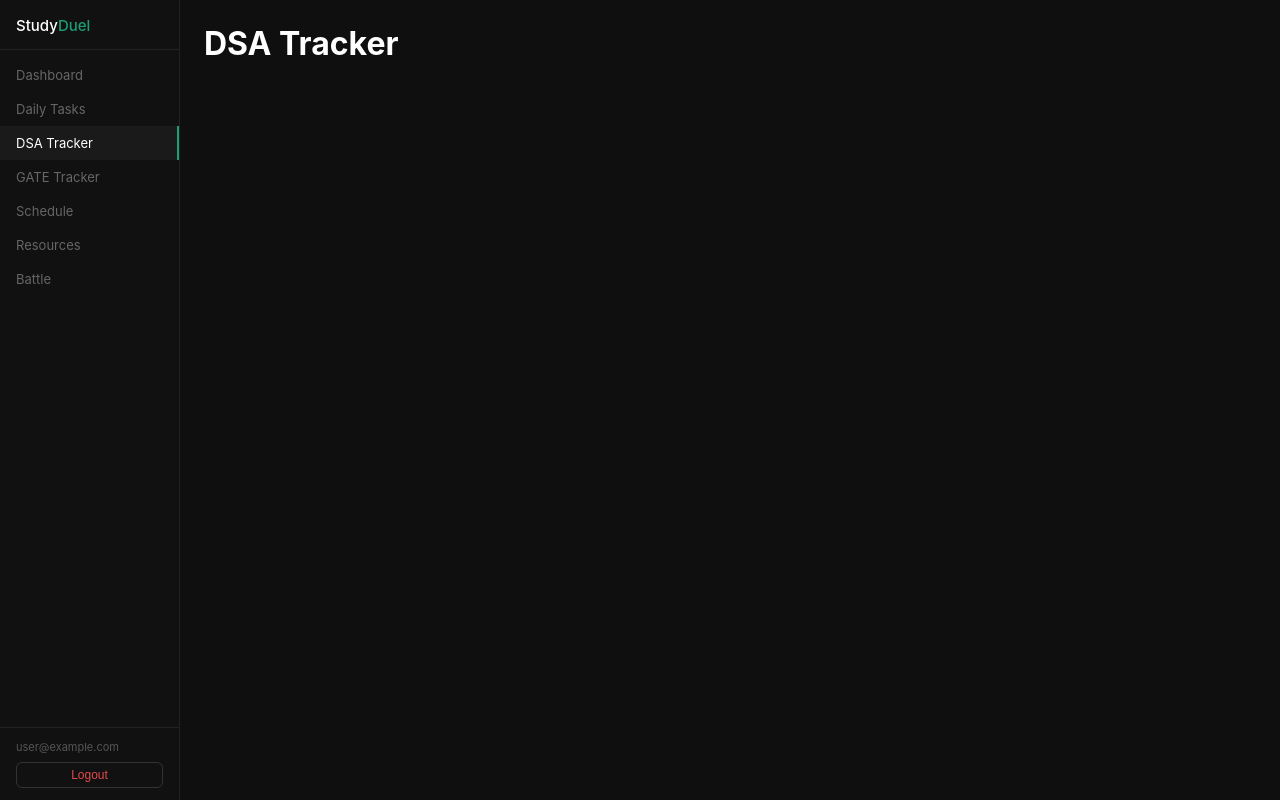
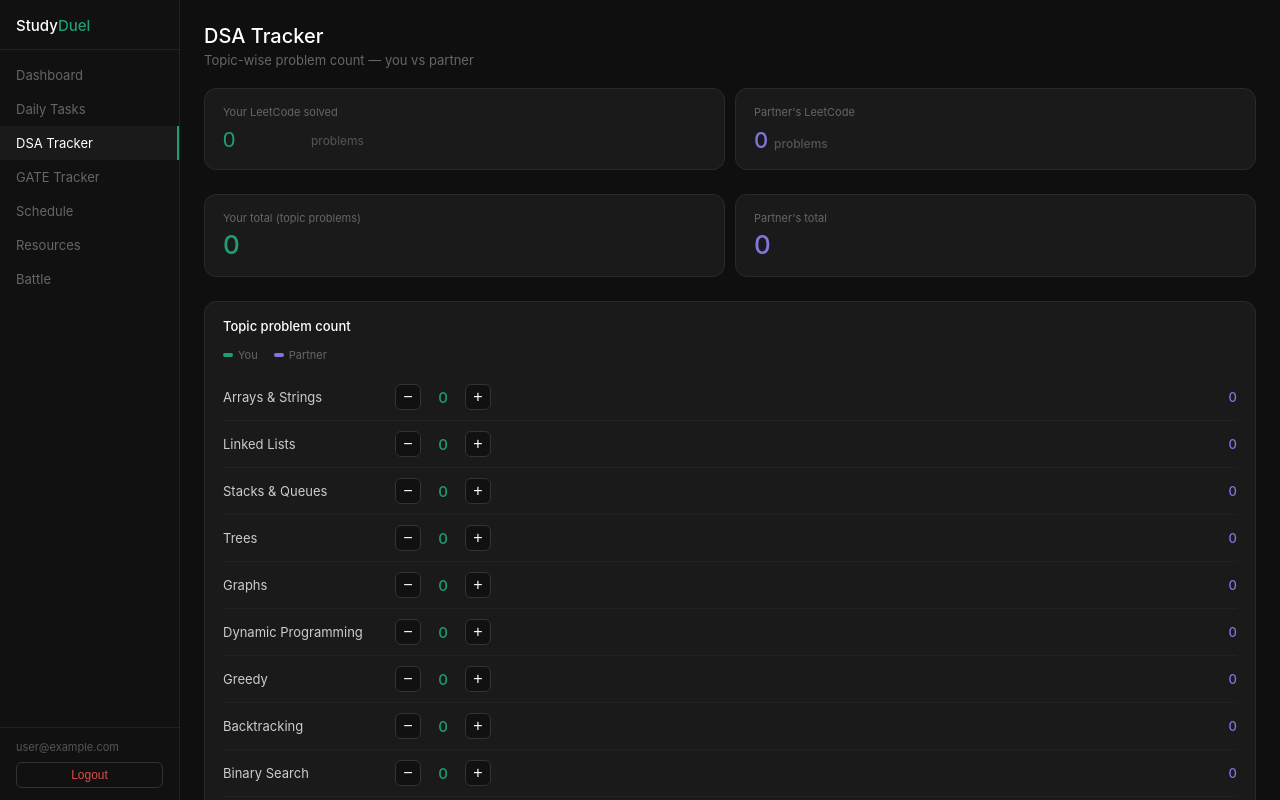
Before and after one commit to HIRA04IRSHAD/studyduel, a React (Vite) app: page /dsa in a window 1280 px wide. Shown: the top 800 px of the page. Built offline with nearby package versions, Linux system fonts and the light colour scheme; no server answers; the database is empty; sample sign-in values are in the browser's storage.

Commit message:
DSA tracker with topic count

```diff
--- a/src/pages/DSATracker.jsx
+++ b/src/pages/DSATracker.jsx
@@ -1,3 +1,134 @@
+import { useState, useEffect } from "react";
+import { db } from "../firebase";
+import { ref, onValue, set } from "firebase/database";
+import { useAuth } from "../context/AuthContext";
+
+const DSA_TOPICS = [
+  "Arrays & Strings", "Linked Lists", "Stacks & Queues",
+  "Trees", "Graphs", "Dynamic Programming",
+  "Greedy", "Backtracking", "Binary Search",
+  "Heap / Priority Queue", "Hashing", "Two Pointers",
+];
+
 export default function DSATracker() {
-  return <div><h1>DSA Tracker</h1></div>;
+  const { user } = useAuth();
+  const myId = user?.uid;
+  const [myProgress, setMyProgress] = useState({});
+  const [otherProgress, setOtherProgress] = useState({});
+  const [myLC, setMyLC] = useState(0);
+  const [otherLC, setOtherLC] = useState(0);
+
+  useEffect(() => {
+    if (!myId) return;
+
+    onValue(ref(db, `dsa/${myId}/topics`), snap => {
+      setMyProgress(snap.val() || {});
+    });
+
+    onValue(ref(db, `dsa/${myId}/lc`), snap => {
+      setMyLC(snap.val() || 0);
+    });
+
+    onValue(ref(db, "dsa"), snap => {
+      const data = snap.val();
+      if (!data) return;
+      const otherEntry = Object.entries(data).find(([uid]) => uid !== myId);
+      if (otherEntry) {
+        setOtherProgress(otherEntry[1].topics || {});
+        setOtherLC(otherEntry[1].lc || 0);
+      }
+    });
+  }, [myId]);
+
+  function updateCount(topic, delta) {
+    const current = myProgress[topic] || 0;
+    const next = Math.max(0, current + delta);
+    set(ref(db, `dsa/${myId}/topics/${topic}`), next);
+  }
+
+  function updateLC(val) {
+    const n = parseInt(val);
+    if (!isNaN(n) && n >= 0) set(ref(db, `dsa/${myId}/lc`), n);
+  }
+
+  const myTotal = Object.values(myProgress).reduce((a, b) => a + b, 0);
+  const otherTotal = Object.values(otherProgress).reduce((a, b) => a + b, 0);
+
+  const card = { background: "#1a1a1a", border: "0.5px solid #2a2a2a", borderRadius: "12px", padding: "16px 18px", marginBottom: "12px" };
+  const btn = { width: "26px", height: "26px", borderRadius: "6px", border: "0.5px solid #333", background: "#111", color: "#fff", fontSize: "16px", cursor: "pointer", display: "flex", alignItems: "center", justifyContent: "center" };
+
+  return (
+    <div>
+      <h2 style={{ fontSize: "20px", fontWeight: "500", marginBottom: "4px" }}>DSA Tracker</h2>
+      <p style={{ fontSize: "13px", color: "#666", marginBottom: "20px" }}>Topic-wise problem count — you vs partner</p>
+
+      {/* LC Counter */}
+      <div style={{ display: "grid", gridTemplateColumns: "1fr 1fr", gap: "10px", marginBottom: "12px" }}>
+        <div style={card}>
+          <p style={{ fontSize: "11px", color: "#666", marginBottom: "8px" }}>Your LeetCode solved</p>
+          <div style={{ display: "flex", alignItems: "center", gap: "8px" }}>
+            <input
+              type="number" value={myLC}
+              onChange={e => updateLC(e.target.value)}
+              style={{ width: "80px", fontSize: "22px", fontWeight: "500", background: "transparent", border: "none", color: "#1D9E75", outline: "none" }}
+            />
+            <span style={{ fontSize: "12px", color: "#555" }}>problems</span>
+          </div>
+        </div>
+        <div style={card}>
+          <p style={{ fontSize: "11px", color: "#666", marginBottom: "8px" }}>Partner's LeetCode</p>
+          <p style={{ fontSize: "22px", fontWeight: "500", color: "#7F77DD" }}>
+            {otherLC} <span style={{ fontSize: "12px", color: "#555" }}>problems</span>
+          </p>
+        </div>
+      </div>
+
+      {/* Total */}
+      <div style={{ display: "grid", gridTemplateColumns: "1fr 1fr", gap: "10px", marginBottom: "12px" }}>
+        <div style={card}>
+          <p style={{ fontSize: "11px", color: "#666", marginBottom: "4px" }}>Your total (topic problems)</p>
+          <p style={{ fontSize: "26px", fontWeight: "500", color: "#1D9E75" }}>{myTotal}</p>
+        </div>
+        <div style={card}>
+          <p style={{ fontSize: "11px", color: "#666", marginBottom: "4px" }}>Partner's total</p>
+          <p style={{ fontSize: "26px", fontWeight: "500", color: "#7F77DD" }}>{otherTotal}</p>
+        </div>
+      </div>
+
+      {/* Topics */}
+      <div style={card}>
+        <p style={{ fontSize: "13px", fontWeight: "500", marginBottom: "14px" }}>Topic problem count</p>
+        <div style={{ display: "flex", gap: "16px", marginBottom: "12px" }}>
+          <div style={{ display: "flex", alignItems: "center", gap: "5px", fontSize: "11px", color: "#666" }}>
+            <div style={{ width: "10px", height: "4px", borderRadius: "2px", background: "#1D9E75" }} /> You
+          </div>
+          <div style={{ display: "flex", alignItems: "center", gap: "5px", fontSize: "11px", color: "#666" }}>
+            <div style={{ width: "10px", height: "4px", borderRadius: "2px", background: "#7F77DD" }} /> Partner
+          </div>
+        </div>
+
+        {DSA_TOPICS.map(topic => {
+          const myVal = myProgress[topic] || 0;
+          const otherVal = otherProgress[topic] || 0;
+          return (
+            <div key={topic} style={{ display: "flex", alignItems: "center", gap: "12px", padding: "10px 0", borderBottom: "0.5px solid #222" }}>
+              <p style={{ fontSize: "13px", color: "#ccc", width: "160px", flexShrink: 0 }}>{topic}</p>
+
+              {/* My count */}
+              <div style={{ display: "flex", alignItems: "center", gap: "8px" }}>
+                <button style={btn} onClick={() => updateCount(topic, -1)}>−</button>
+                <span style={{ fontSize: "15px", fontWeight: "500", color: "#1D9E75", minWidth: "28px", textAlign: "center" }}>{myVal}</span>
+                <button style={btn} onClick={() => updateCount(topic, 1)}>+</button>
+              </div>
+
+              {/* Partner count */}
+              <div style={{ marginLeft: "auto", fontSize: "13px", color: "#7F77DD", fontWeight: "500" }}>
+                {otherVal}
+              </div>
+            </div>
+          );
+        })}
+      </div>
+    </div>
+  );
 }
```
